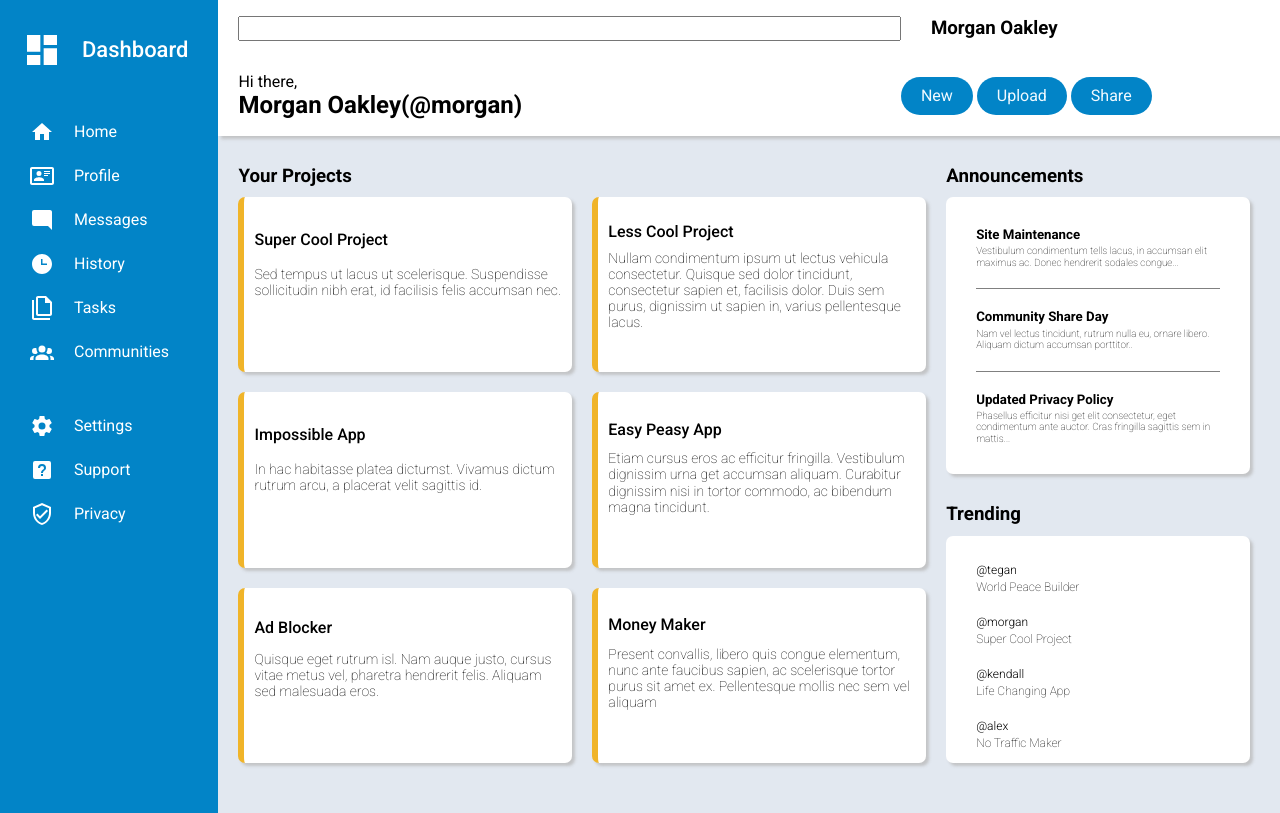
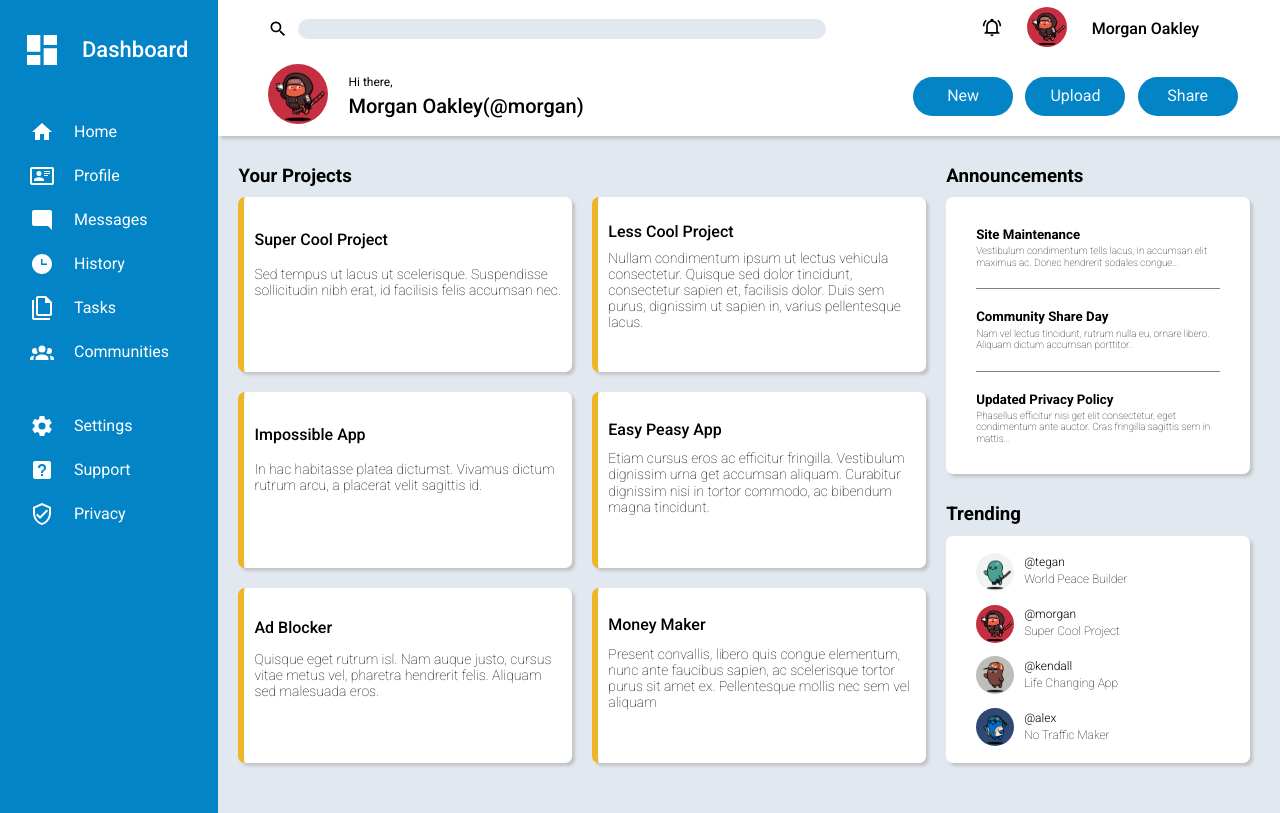
Before and after one commit to Giorgi-Tabatadze/admin-dashboard, a website: page index.html in a window 1280 px wide. Drawn offline with nearby package versions, Linux system fonts and the light colour scheme.

Commit message:
add icons and profile pictures
Had to put some of the items into flexbox to make sure that they allign
properly. added some marging and gaps to make it look pretty

```diff
--- a/index.html
+++ b/index.html
@@ -61,20 +61,26 @@
     <div class="right-container">
       <header class="header">
         <form class="top-header-left"action="">
-          <label for="search"></label>
+          <label for="search"><svg style="width:20px;height: 20px" viewBox="0 0 24 24">
+            <path fill="currentColor" d="M9.5,3A6.5,6.5 0 0,1 16,9.5C16,11.11 15.41,12.59 14.44,13.73L14.71,14H15.5L20.5,19L19,20.5L14,15.5V14.71L13.73,14.44C12.59,15.41 11.11,16 9.5,16A6.5,6.5 0 0,1 3,9.5A6.5,6.5 0 0,1 9.5,3M9.5,5C7,5 5,7 5,9.5C5,12 7,14 9.5,14C12,14 14,12 14,9.5C14,7 12,5 9.5,5Z" />
+        </svg></label>
           <input type="search" name="search" id="search">
         </form>
         <div class="top-header-right">
-          <div class="bell-button"></div>
-          <div class="profile-picture-menu"></div>
+          <div class="bell-button"><svg style="width:20px; height:20px" viewBox="0 0 24 24">
+            <path fill="currentColor" d="M10,21H14A2,2 0 0,1 12,23A2,2 0 0,1 10,21M21,19V20H3V19L5,17V11C5,7.9 7.03,5.17 10,4.29C10,4.19 10,4.1 10,4A2,2 0 0,1 12,2A2,2 0 0,1 14,4C14,4.1 14,4.19 14,4.29C16.97,5.17 19,7.9 19,11V17L21,19M17,11A5,5 0 0,0 12,6A5,5 0 0,0 7,11V18H17V11M19.75,3.19L18.33,4.61C20.04,6.3 21,8.6 21,11H23C23,8.07 21.84,5.25 19.75,3.19M1,11H3C3,8.6 3.96,6.3 5.67,4.61L4.25,3.19C2.16,5.25 1,8.07 1,11Z" />
+        </svg></div>
+          <div class="profile-picture-menu"><img src="./avatars/red.webp" alt="admin profile picture"></div>
           <h3 class="profile-name-menu">Morgan Oakley</h3>
         </div>
         <div class="bottom-header-left">
-          <div class="profile-picture-primary"></div>
+          <div class="profile-picture-primary"><img src="./avatars/red.webp" alt="admin profile picture"></div>
+          <div class="greetings">
             <p class="hi-there">
               Hi there,
             </p>
             <h2 class="profile-name-primary">Morgan Oakley(@morgan)</h2>
+          </div>
         </div>
         <div class="bottom-header-right">
           <button class="header-button">New</button>
@@ -202,24 +208,32 @@
           <h3 class="content-heading">Trending</h3>
           <div class="trending-boxes">
             <div class="trending-box">
-              <img src="" alt="" class="trending-profile-picture">
+              <img src="./avatars/white.webp" alt="user @tegan avatar" class="trending-profile-picture">
+              <div class="trending-text">
                 <h6 class="trending-profile-name">@tegan</h6>
                 <p class="trending-profile-content">World Peace Builder</p>
               </div>
+            </div>
             <div class="trending-box">
-              <img src="" alt="" class="trending-profile-picture">
+              <img src="./avatars/red.webp" alt="user @morgan avatar" class="trending-profile-picture">
+                <div class="trending-text">
                   <h6 class="trending-profile-name">@morgan</h6>
                   <p class="trending-profile-content">Super Cool Project</p>
                 </div>
+            </div>
             <div class="trending-box">
-              <img src="" alt="" class="trending-profile-picture">
+              <img src="./avatars/brown.webp" alt="user @kendall avatar" class="trending-profile-picture">
+              <div class="trending-text">
                 <h6 class="trending-profile-name">@kendall</h6>
                 <p class="trending-profile-content">Life Changing App</p>
               </div>
+            </div>
             <div class="trending-box">
-              <img src="" alt="" class="trending-profile-picture">
+              <img src="./avatars/blue.webp" alt="user @alex avatar" class="trending-profile-picture">
+              <div class="trending-text">
                 <h6 class="trending-profile-name">@alex</h6>
                 <p class="trending-profile-content">No Traffic Maker</p>
+              </div>
             </div>
           </div>
       </main>
--- a/style.css
+++ b/style.css
@@ -86,39 +86,88 @@ a {
   box-shadow: 3px 3px 3px 0px rgba(184,184,184,0.75);
 }
 
+
 .top-header-left{
-  align-self: center;
   display: flex;
+  align-items: center;
   flex: 1;
   margin-left: 20px;
 }
 
+.top-header-left > label {
+  margin-left: 30px;
+  height: 20px;
+  width: 20px;
+}
+
 .bottom-header-left{
   margin-left: 20px;
+  display: flex;
+  align-items: center;
+  gap: 20px;
+}
+
+
+.profile-picture-primary > img {
+  margin-left: 30px;
+  width: 60px;
+  border-radius: 50%;
+  grid-row: 1 / 3;
+}
+.profile-picture-menu > img {
+  width: 40px;
+  border-radius: 50%;
+}
+
+.greetings > h2 {
+  font-size: 20px;
+  font-weight: 500;
+  margin-top: 5px;
+}
+
+.greetings > p {
+  font-weight: 400;
+  font-size: 12px;
 }
 
 #search{
   flex: 1;
+  background-color: #e2e8f0;
+  border-radius: 20px;
+  border: 0px;
+  margin-left: 10px;
+  margin-right: 75px;
 }
 .top-header-right {
   margin-left: 30px;
+  display: flex;
+  align-items: center;
+  justify-content: center;
+  gap: 25px;
 }
+
+.top-header-right > h3 {
+  font-size: 16px;
+  font-weight: 500;
+}
+
 .top-header-right, .bottom-header-right{
   margin-right: 30px;
-
 }
 
-.header-buttons{
+.bottom-header-right{
   display: flex;
-  justify-content: space-around;
-  gap: 25px;
+  justify-content: space-evenly;
 }
+
+
 .header-button{
   background-color: #0284c7;
   color: #f0f9ff;
   padding: 10px 20px;
   border: 0px;
   border-radius: 30px;
+  width: 100px;
 }
 
 .content{
@@ -208,14 +257,23 @@ a {
   margin-left: 20px;
   margin-bottom: 50px;
 }
+.trending-box{
+  display: flex;
+  align-items: center;
+  gap: 10px;
+}
 
-.trending-box > h6 {
+.trending-text > h6 {
   font-size: 12px;
   font-weight: 300;
-  align-self: center;
 }
-.trending-box > p {
+.trending-text > p {
   font-weight: 200;
   font-size: 12px;
   margin-top: 3px;
 }
+
+.trending-profile-picture {
+  width: 38px;
+  border-radius: 50%;
+}
```
Also changed, not shown: avatars/blue.webp (added), avatars/brown.webp (added), avatars/red.webp (added), avatars/white.webp (added), 2 other files. Lines whose indentation alone changed are shown as unchanged.
